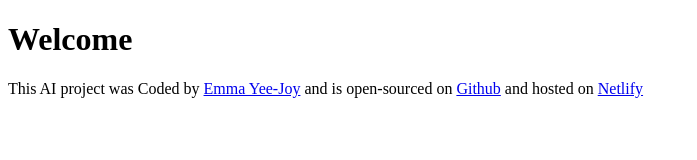
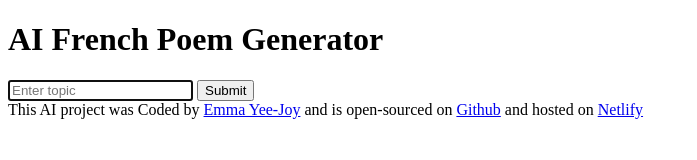
Before and after one commit to eyeej/AI-Poems, a plain HTML site: page index.html in a window 1280 px wide. Shown: the whole page, without its empty margins (0-697 px from the left). Drawn offline with Linux system fonts and the light colour scheme; files that its build step writes are made by us from their sources; files whose address does not match are found by name.

Commit message:
form included

```diff
--- a/index.html
+++ b/index.html
@@ -7,7 +7,12 @@
 <link rel="stylesheet" href="src/style.css">
 </head>
 <body>
-<h1>Welcome</h1>
+<h1>AI French Poem Generator</h1>
+<main>
+<form>
+<input type="text" placeholder="Enter topic" autofocus require autocomplete="off"/>
+<input type="Submit"></form>
+</main>
 <footer>This AI project was Coded by <a href="https://github.com/eyeej" target="blank_">Emma Yee-Joy</a> and is open-sourced on
  <a href="https://github.com/eyeej/AI-Poems" target="_blank">Github</a> and hosted on
     <a href ="https://shecodes-ai.netlify.app/" target="_blank">Netlify</a>
```
